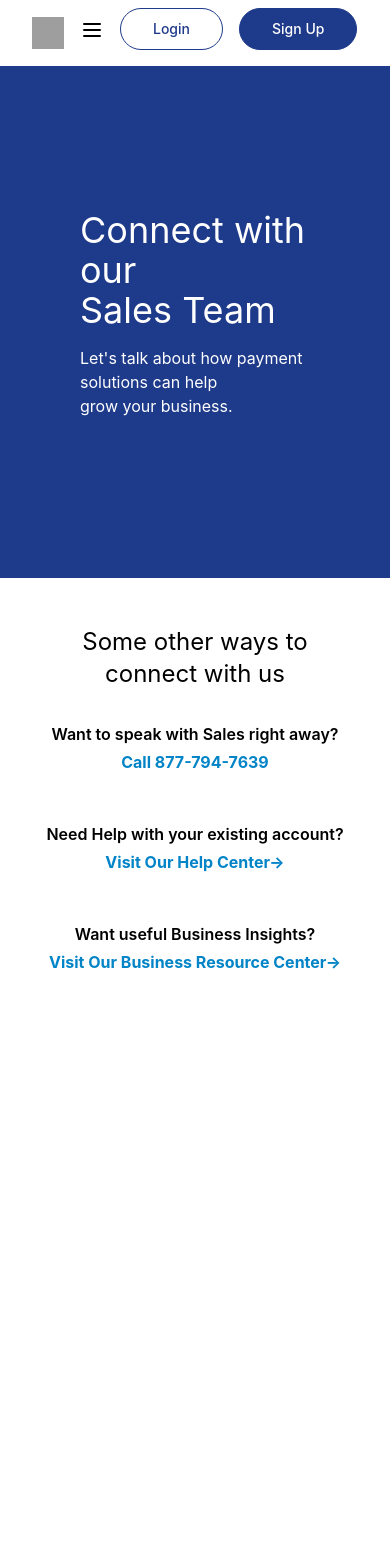
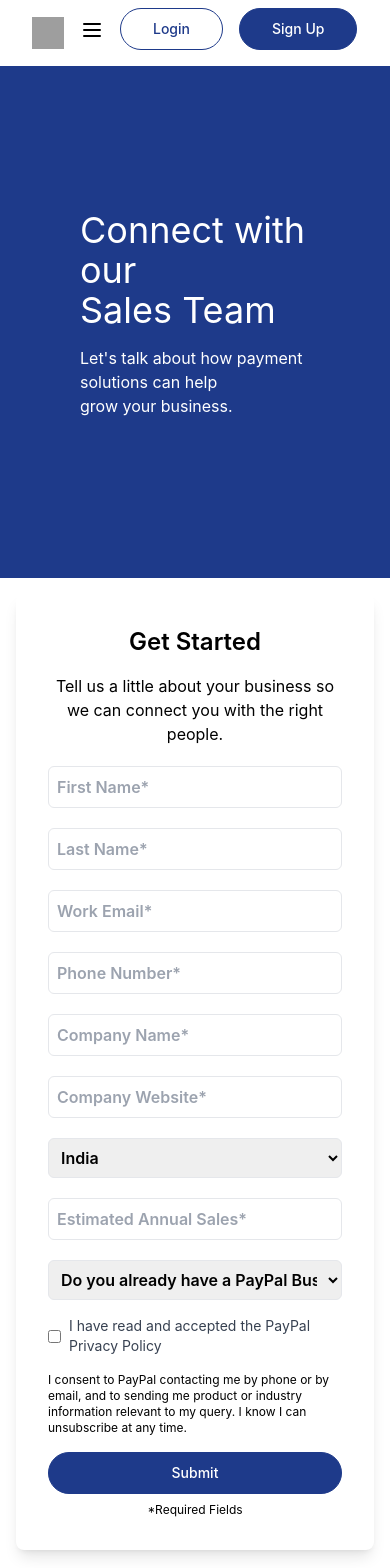
Before and after one commit to agdragneel/PayPalContactClone, a React (Create React App) app: page / in a window 390 px wide. Shown: the top 1568 px of the page. Before the commit the page ends 1070 px from the top, so only its background shows below. Built offline with nearby package versions, Linux system fonts and the light colour scheme; grey boxes are pictures that could not be loaded.

Commit message:
Form Resposive

```diff
--- a/src/App.js
+++ b/src/App.js
@@ -1,11 +1,12 @@
+// App.js
 import React, { useState, useEffect } from 'react';
 import Header from './components/Header';
 import './App.css';
-import Form from './components/Form';
 import WhiteBackground from './components/WhiteBackground';
 import BlueBackground from './components/BlueBackground';
+import Form, { MobileForm } from './components/Form'; // Import MobileForm
+import Footer from './components/Footer';
 import Sitemap from './components/Sitemap';
-import Footer from './components/Footer';
 
 function App() {
   const [isMobile, setIsMobile] = useState(false);
@@ -31,17 +32,18 @@ function App() {
   return (
     <div className="App">
       <Header />
-      {isMobile && (
+      {isMobile ? (
         <>
           <BlueBackground />
+          <MobileForm /> {/* Render MobileForm between Blue and White Background */}
           <WhiteBackground />
+
         </>
-      )}
-      {!isMobile && (
+      ) : (
         <>
           <BlueBackground />
+          <Form />
           <WhiteBackground />
-          <Form />
           <Sitemap />
           <Footer />
         </>
--- a/src/components/Form.js
+++ b/src/components/Form.js
@@ -1,8 +1,9 @@
+// Form.js
 import React from 'react';
 
 export default function Form() {
   return (
-    <div className="transform -translate-x-1/3 absolute top-1/4 right-0 bg-white shadow-lg p-8 rounded-lg max-w-lg w-full" style={{top: '25%'}}>
+    <div className="transform -translate-x-1/3 absolute top-1/4 right-0 bg-white shadow-lg p-8 rounded-lg max-w-lg w-full" style={{ top: '25%' }}>
       <h2 className="text-left text-2xl font-semibold mb-4">Get Started</h2>
       <p className="text-left mb-4">Tell us a little about your business so we can connect you with the right people.</p>
       <form>
@@ -62,4 +63,76 @@ export default function Form() {
       </form>
     </div>
   );
+
+
+
 }
+
+// Mobile form component
+export function MobileForm() {
+  return (
+    <div className="container mx-auto px-4 pt-4 pb-8">
+      <div className="bg-white shadow-lg rounded-lg max-w-lg mx-auto mb-8">
+        <div className="p-8">
+          <h2 className="text-2xl font-semibold mb-4">Get Started</h2>
+          <p className="mb-4">Tell us a little about your business so we can connect you with the right people.</p>
+          <form>
+            <div className="mb-4 font-semibold">
+              <input type="text" id="firstname" name="firstname" placeholder="First Name*" className="mt-1 p-2 border rounded-md w-full" />
+            </div>
+            <div className="mb-4 font-semibold">
+              <input type="text" id="lastname" name="lastname" placeholder="Last Name*" className="mt-1 p-2 border rounded-md w-full" />
+            </div>
+            <div className="mb-4 font-semibold">
+              <input type="email" id="email" name="email" placeholder="Work Email*" className="mt-1 p-2 border rounded-md w-full" />
+            </div>
+            <div className="mb-4 font-semibold">
+              <input type="tel" id="phone" name="phone" placeholder="Phone Number*" className="mt-1 p-2 border rounded-md w-full" />
+            </div>
+            <div className="mb-4 font-semibold">
+              <input type="text" id="company" name="company" placeholder="Company Name*" className="mt-1 p-2 border rounded-md w-full" />
+            </div>
+            <div className="mb-4 font-semibold">
+              <input type="url" id="website" name="website" placeholder="Company Website*" className="mt-1 p-2 border rounded-md w-full" />
+            </div>
+            <div className="mb-4 font-semibold">
+              <select id="country" name="country" className="mt-1 p-2 border rounded-md w-full">
+                <option value="" disabled defaultValue hidden>Country*</option>
+                <option value="India">India</option>
+                <option value="United States of America">United States of America</option>
+                <option value="England">England</option>
+                <option value="Other">Other</option>
+              </select>
+            </div>
+            <div className="mb-4 font-semibold">
+              <input type="text" id="salary" name="salary" placeholder="Estimated Annual Sales*" className="mt-1 p-2 border rounded-md w-full" />
+            </div>
+            <div className="mb-4 font-semibold">
+              <select id="paypal" name="paypal" className="mt-1 p-2 border rounded-md w-full font-semibold">
+                <option value="">Do you already have a PayPal Business account?*</option>
+                <option value="yes">Yes</option>
+                <option value="no">No</option>
+              </select>
+            </div>
+            <div className="mb-4 flex items-center">
+              <input type="checkbox" id="privacy-policy" name="privacy-policy" className="mr-2" />
+              <label htmlFor="privacy-policy" className="text-left text-sm text-gray-700">I have read and accepted the PayPal Privacy Policy</label>
+            </div>
+            <div className="text-left text-xs mb-4">
+              <p>I consent to PayPal contacting me by phone or by email, and to sending me product or industry information relevant to my query. I know I can unsubscribe at any time.</p>
+            </div>
+            <div className="mt-4">
+              <button
+                type="button"
+                className="border border-blue-900 text-white bg-blue-900 hover:bg-white hover:text-blue-900 focus:outline-none focus:ring-4 focus:ring-blue-300 font-medium rounded-full text-sm px-8 py-2.5 text-center me-2 mb-2 dark:bg-white-600 dark:hover:bg-white-700 dark:focus:ring-green-800 w-full"
+              >
+                Submit
+              </button>
+              <p className="text-xs">*Required Fields</p>
+            </div>
+          </form>
+        </div>
+      </div>
+    </div>
+  );
+}
```
